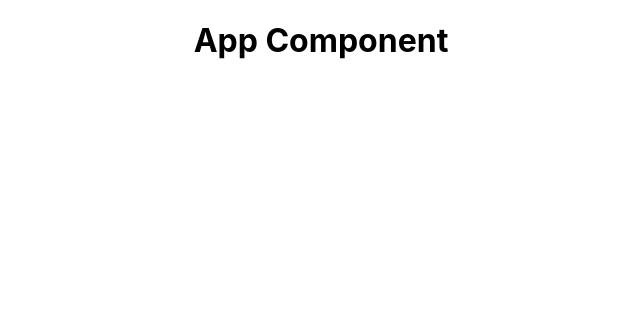
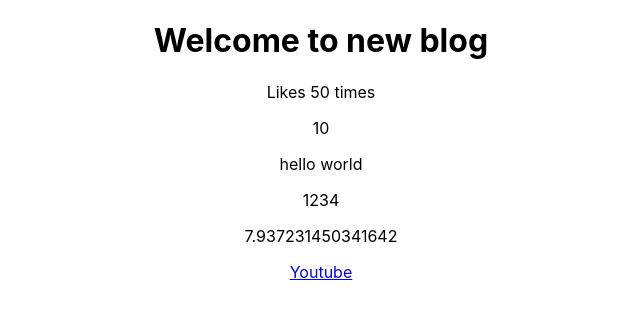
Before and after one commit to iririb/react, a React (Create React App) app in the folder blog-app/: page / in a window 1280 px wide. Shown: the top 316 px of the page, without its empty margins (319-959 px from the left). Built offline with nearby package versions, Linux system fonts and the light colour scheme.

Commit message:
Basic react, dynamic value

```diff
--- a/blog-app/src/App.js
+++ b/blog-app/src/App.js
@@ -5,10 +5,30 @@ import './App.css';
 // import React from 'react'
 
 function App() {
+
+  const title = "Welcome to new blog"
+  const likes = 50
+
+  // bool and object can't be render directly
+  const person = { name: 'yoshi', age: 20 }
+
+  const link = "https://youtube.com"
+
   return (
     <div className="App">
       <div className="content">
-        <h1>App Component</h1>
+
+        <h1>{title}</h1>
+        <p1>Likes {likes} times</p1>
+        {/* below will caused error as we can't render object or boolean */}
+        {/* <p2> {person} </p2> */}
+
+        <p>{10}</p>
+        <p>{"hello world"}</p>
+        <p>{[1, 2, 3, 4]}</p>
+        <p>{Math.random() * 10 }</p>
+        <a href={link}>Youtube</a>
+
       </div>
     </div>
   );
```
